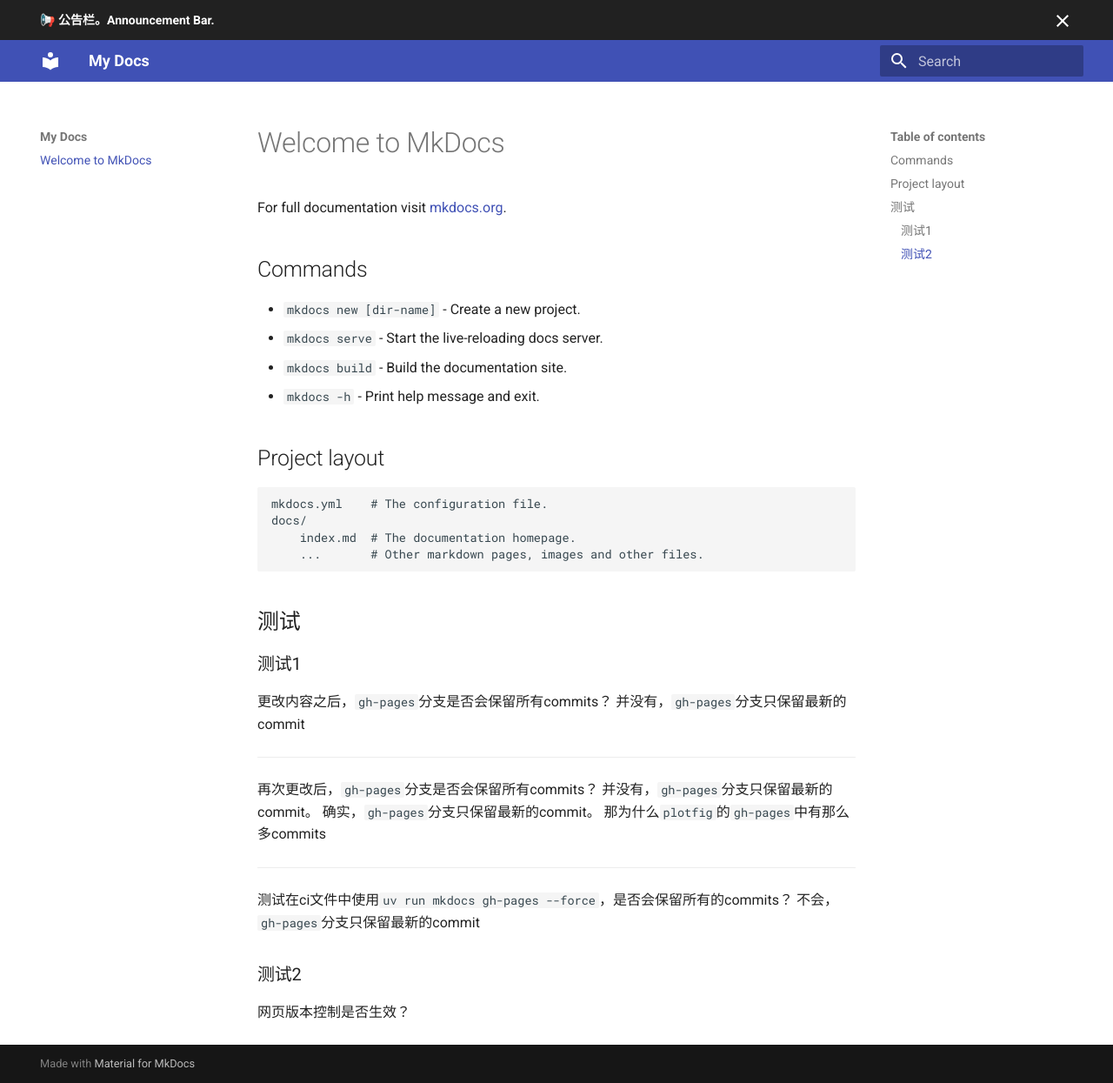
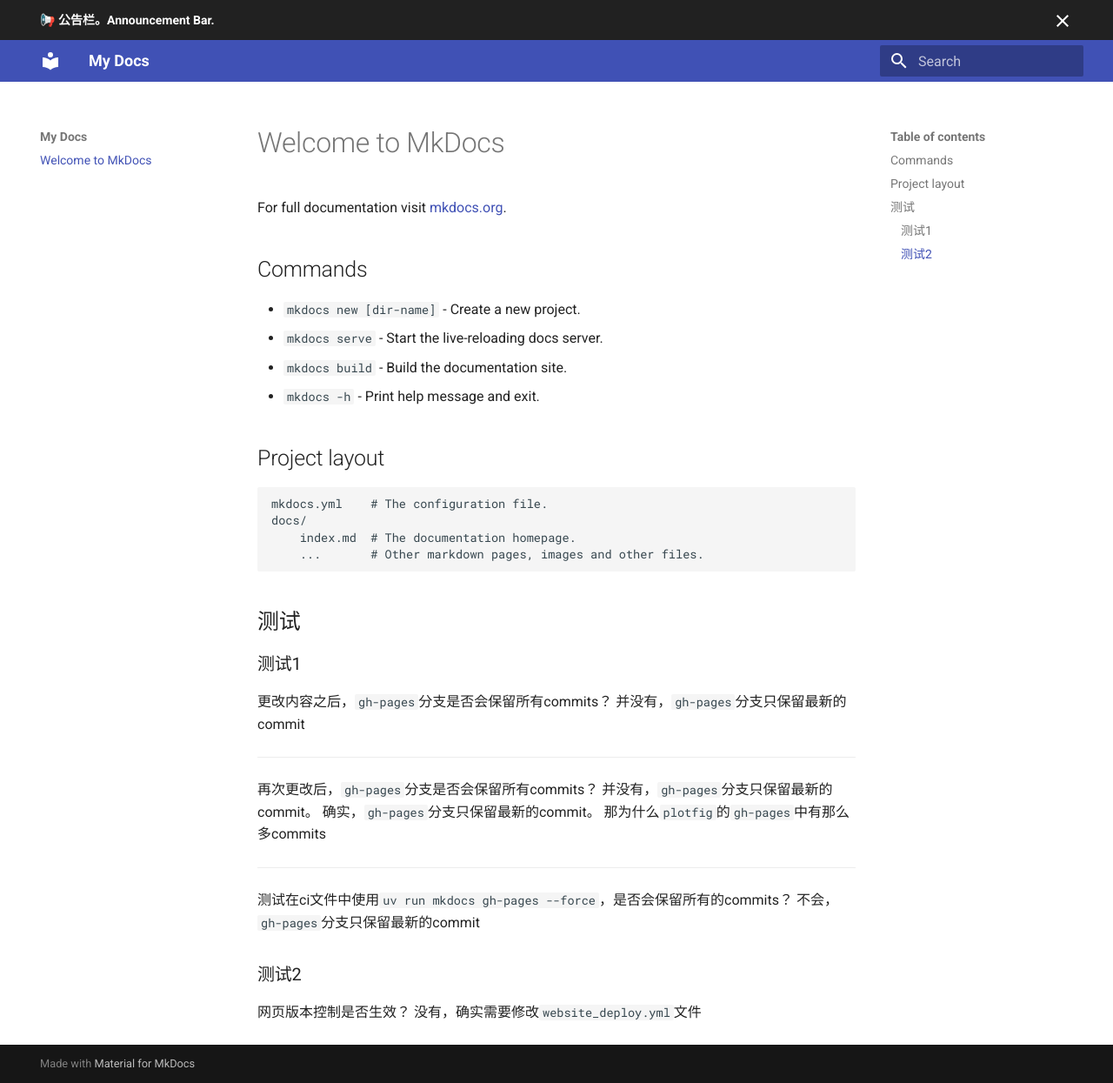
Before and after one commit to RicardoRyn/hello_world, an MkDocs documentation site: the page built from docs/index.md, in a window 1280 px wide and 1245 px high. Shown: the whole window at 87% size. Built offline with MkDocs 1.6.1 and Material for MkDocs 9.7.7, drawn with Linux system fonts in a browser that asks for light colours; the version menu is left out.

Commit message:
docs(web): 更新内容

```diff
--- a/docs/index.md
+++ b/docs/index.md
@@ -38,3 +38,4 @@
 ### 测试2
 
 网页版本控制是否生效？
+没有，确实需要修改`website_deploy.yml`文件
```
